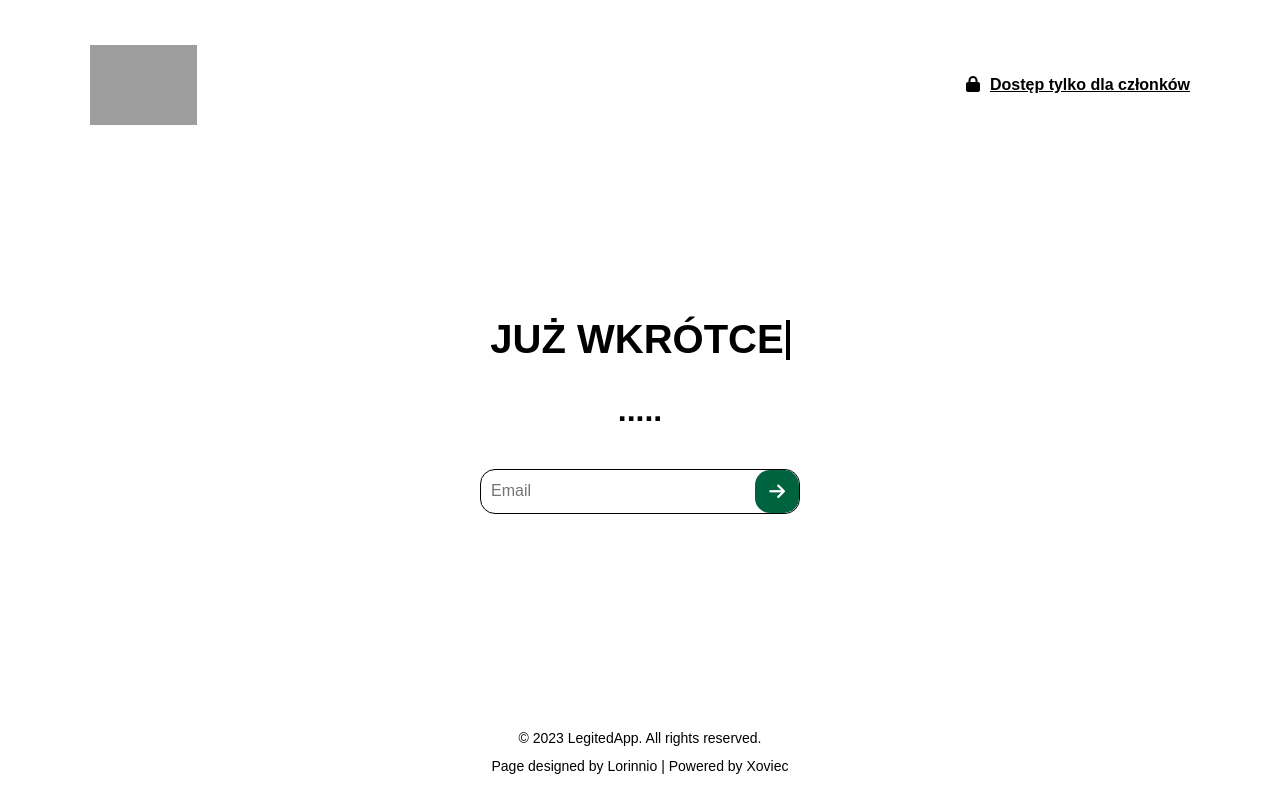
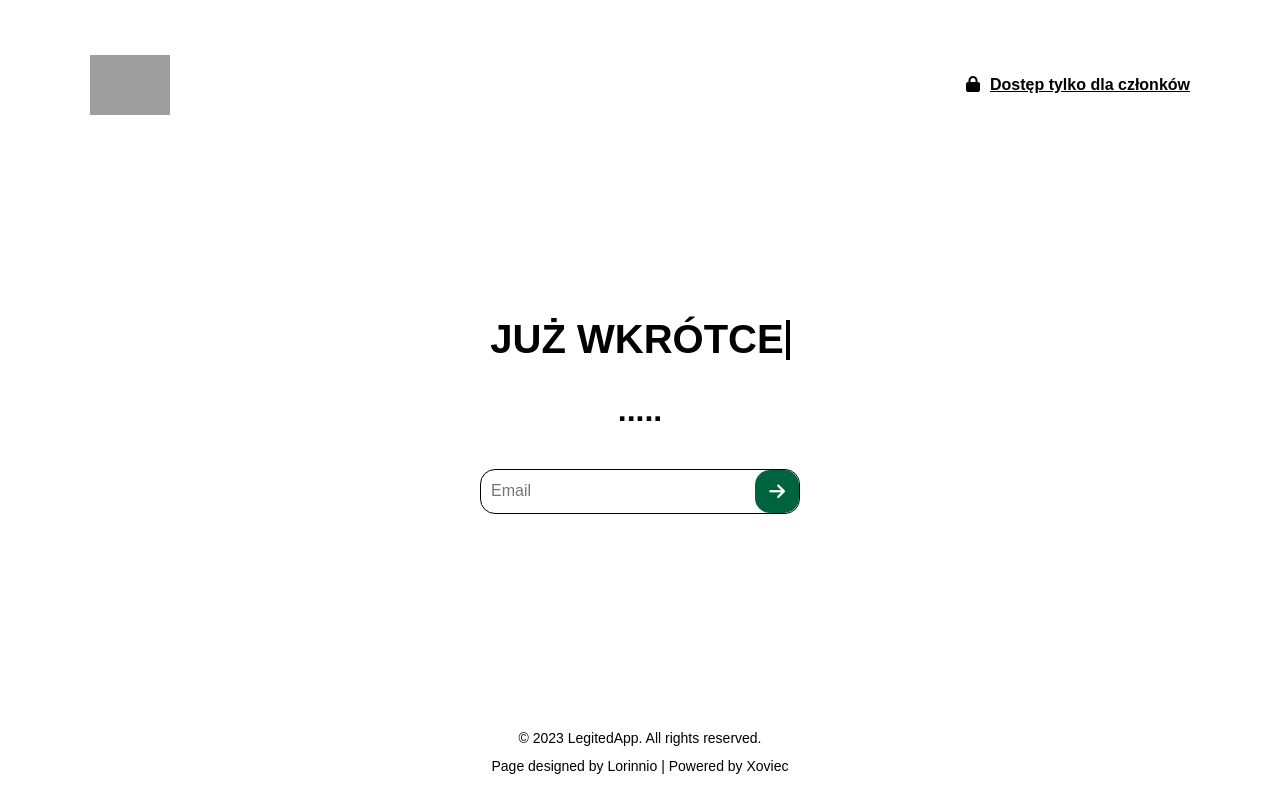
Before and after one commit to Lorinnio/LegitedApp-PreLaunch, a plain HTML site: page index.html in a window 1280 px wide. Drawn offline with Linux system fonts and the light colour scheme; grey boxes are pictures that could not be loaded.

Commit message:
logo resize

```diff
--- a/style.css
+++ b/style.css
@@ -68,7 +68,7 @@ video {
 }
 
 .logo {
-  height: 8rem;
+  height: 6rem;
   cursor: pointer;
 }
 
```
